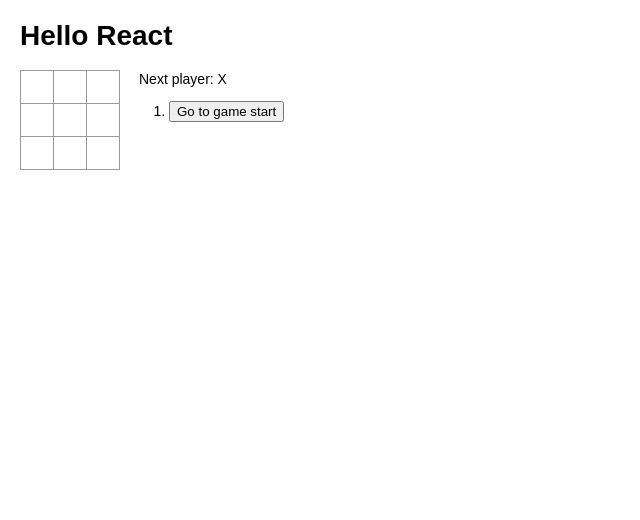
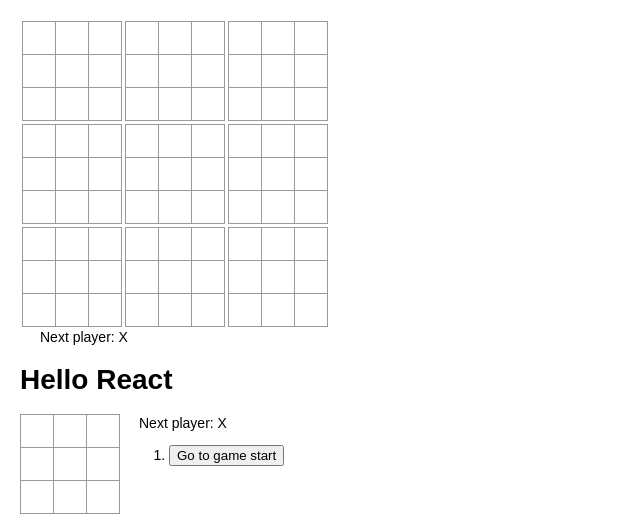
Before and after one commit to ldgit/react-tic-tac-toe, a React app: page / in a window 1280 px wide. Shown: the top 520 px of the page, without its empty margins (0-640 px from the left). Built offline with nearby package versions, Linux system fonts and the light colour scheme; the HTML template or start-up script is replaced by a standard one.

Commit message:
* UltimateGame component (passes current acceptance tests) * calculateUltimateWinner function finished * linter fixes

```diff
--- a/src/components/Status.jsx
+++ b/src/components/Status.jsx
@@ -1,5 +1,5 @@
 import React from 'react';
 
 export default function Status({ gameInfo }) {
-  return <div className="game-status" data-testid="gameStatus">{gameInfo}</div>
+  return <div className="game-status" data-testid="gameStatus">{gameInfo}</div>;
 }
--- /dev/null
+++ b/src/components/UltimateGame.jsx
@@ -0,0 +1,92 @@
+import React from 'react';
+import Board from './Board';
+import Status from './Status';
+import { calculateWinner, calculateUltimateWinner, markInactiveAndInactiveBoards } from '../helpers';
+
+export default class UltimateGame extends React.Component {
+  constructor(props) {
+    super(props);
+    this.state = {
+      history: [
+        {
+          // What's with the map? See https://stackoverflow.com/a/35578536
+          boards: Array(9).fill().map(() => ({ squares: Array(9).fill(null), isActive: true })),
+        },
+      ],
+      xIsNext: true,
+    };
+  }
+
+  getCurrentPlayer() {
+    const { xIsNext } = this.state;
+
+    return xIsNext ? 'X' : 'O';
+  }
+
+  handleClick(boardIndex, squareIndex) {
+    const { xIsNext, history } = this.state;
+    const { boards } = history[0];
+
+    if (!boards[boardIndex].isActive) {
+      return;
+    }
+
+    const newBoards = boards.slice();
+    if (newBoards[boardIndex].squares[squareIndex]) {
+      return;
+    }
+
+    if (calculateWinner(newBoards[boardIndex].squares)) {
+      return;
+    }
+
+    newBoards[boardIndex].squares[squareIndex] = this.getCurrentPlayer();
+
+    this.setState({
+      history: [{ boards: markInactiveAndInactiveBoards(newBoards, squareIndex) }],
+      xIsNext: !xIsNext,
+    });
+  }
+
+  renderBoard(boardIndex, boards, testId) {
+    return (
+      <Board
+        className="board-cell"
+        squares={boards[boardIndex].squares}
+        testId={testId}
+        onClick={squareIndex => this.handleClick(boardIndex, squareIndex)}
+      />
+    );
+  }
+
+  render() {
+    const { history, xIsNext } = this.state;
+    const { boards } = history[0];
+
+    const winner = calculateUltimateWinner(boards);
+    const status = winner ? `Winner: ${winner}` : `Next player: ${xIsNext ? 'X' : 'O'}`;
+
+    return (
+      <div>
+        <div>
+          {this.renderBoard(0, boards, 'topLeftBoard')}
+          {this.renderBoard(1, boards, 'topMiddleBoard')}
+          {this.renderBoard(2, boards, 'topRightBoard')}
+        </div>
+        <div>
+          {this.renderBoard(3, boards, 'centerLeftBoard')}
+          {this.renderBoard(4, boards, 'centerMiddleBoard')}
+          {this.renderBoard(5, boards, 'centerRightBoard')}
+        </div>
+        <div>
+          {this.renderBoard(6, boards, 'bottomLeftBoard')}
+          {this.renderBoard(7, boards, 'bottomMiddleBoard')}
+          {this.renderBoard(8, boards, 'bottomRightBoard')}
+        </div>
+        <div className="game-info">
+          <Status gameInfo={status} />
+        </div>
+      </div>
+    );
+  }
+}
--- a/src/helpers.js
+++ b/src/helpers.js
@@ -42,5 +42,7 @@ export function markInactiveAndInactiveBoards(boards, nextBoardToPlay) {
 }
 
 export function calculateUltimateWinner(boards) {
+  const ultimateBoard = boards.map(board => calculateWinner(board.squares));
 
+  return calculateWinner(ultimateBoard);
 }
--- a/src/index.jsx
+++ b/src/index.jsx
@@ -1,8 +1,12 @@
 import React from 'react';
 import ReactDom from 'react-dom';
 import Game from './components/Game';
+import UltimateGame from './components/UltimateGame';
 import './index.css';
 
-const app = document.createElement('div');
-document.body.appendChild(app);
-ReactDom.render(<Game />, app);
+const ultimateGameApp = document.createElement('div');
+const normalGameApp = document.createElement('div');
+document.body.appendChild(ultimateGameApp);
+document.body.appendChild(normalGameApp);
+ReactDom.render(<UltimateGame />, ultimateGameApp);
+ReactDom.render(<Game />, normalGameApp);
```
Also changed, not shown: 1 other file (tests, documents, lock files or other folders).
